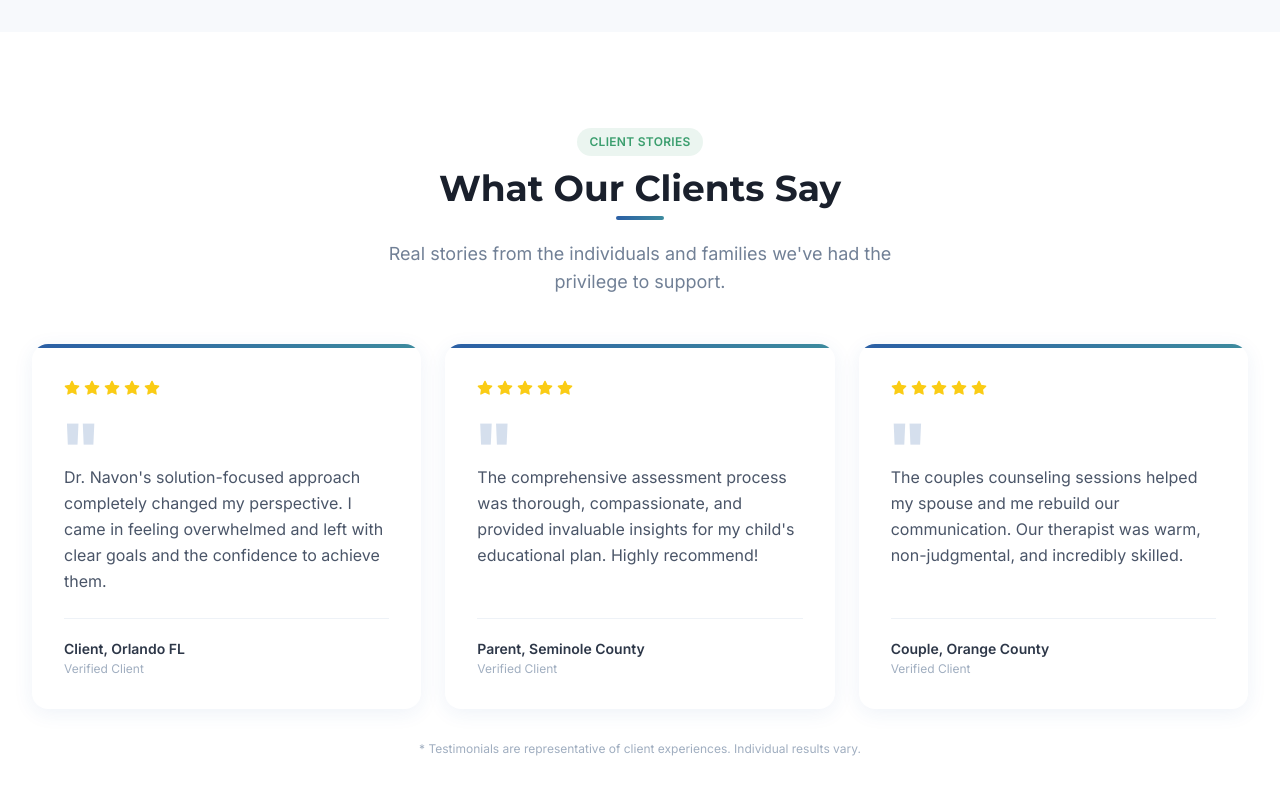
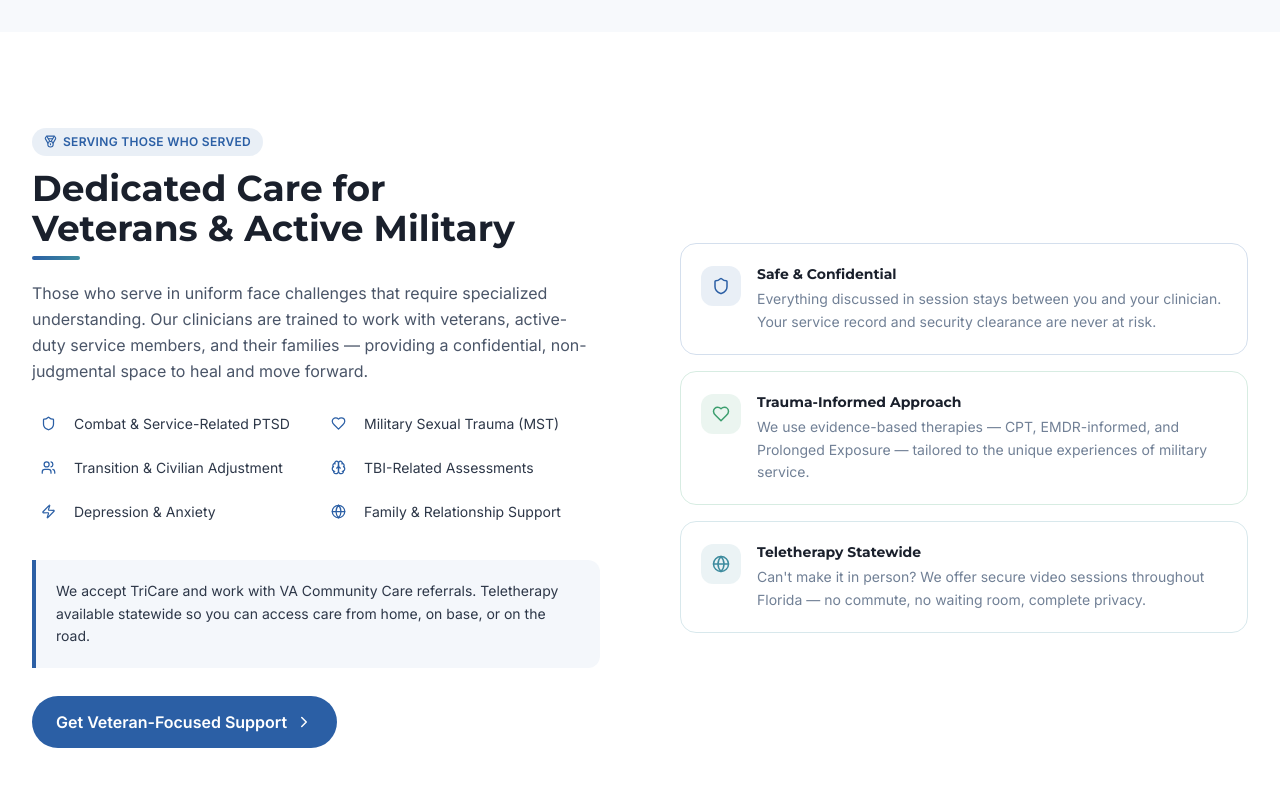
Before and after one commit to shopneckmassager37-cpu/eqcounselingtesting, a Next.js app: page / in a window 1280 px wide. Shown: the part 4340-5140 px from the top of the page. Built offline with nearby package versions, Linux system fonts and the light colour scheme.

Commit message:
feat: remove "What Our Clients Say" testimonials section from homepage
https://claude.ai/code/session_01EpFX5N62iycWBSAjW8aCpV

```diff
--- a/app/page.tsx
+++ b/app/page.tsx
@@ -386,73 +386,6 @@ function WhyUsSection() {
             </div>
           ))}
         </div>
-      </div>
-    </section>
-  )
-}
-
-// ─── Testimonials ─────────────────────────────────────────────────────────────
-
-const testimonials = [
-  {
-    text: 'Dr. Navon\'s solution-focused approach completely changed my perspective. I came in feeling overwhelmed and left with clear goals and the confidence to achieve them.',
-    name: 'Client, Orlando FL',
-    stars: 5,
-  },
-  {
-    text: 'The comprehensive assessment process was thorough, compassionate, and provided invaluable insights for my child\'s educational plan. Highly recommend!',
-    name: 'Parent, Seminole County',
-    stars: 5,
-  },
-  {
-    text: 'The couples counseling sessions helped my spouse and me rebuild our communication. Our therapist was warm, non-judgmental, and incredibly skilled.',
-    name: 'Couple, Orange County',
-    stars: 5,
-  },
-]
-
-function TestimonialsSection() {
-  return (
-    <section className="section-padding bg-white" aria-labelledby="testimonials-heading">
-      <div className="container-custom">
-        <div className="text-center mb-12 reveal">
-          <span className="badge bg-secondary/10 text-secondary mb-3">Client Stories</span>
-          <h2 id="testimonials-heading" className="section-title mb-0">
-            What Our Clients Say
-          </h2>
-          <span className="accent-bar" />
-          <p className="section-subtitle max-w-xl mx-auto">
-            Real stories from the individuals and families we've had the privilege to support.
-          </p>
-        </div>
-
-        <div className="grid md:grid-cols-3 gap-6">
-          {testimonials.map((t, i) => (
-            <div key={i} className="card p-8 flex flex-col reveal relative overflow-hidden" style={{ transitionDelay: `${i * 120}ms` }}>
-              {/* Top gradient strip */}
-              <div className="absolute top-0 left-0 right-0 h-1 bg-gradient-to-r from-primary to-teal" />
-              {/* Stars */}
-              <div className="flex gap-1 mb-4 mt-1">
-                {Array.from({ length: t.stars }).map((_, j) => (
-                  <Star key={j} size={16} fill="currentColor" className="text-yellow-400" />
-                ))}
-              </div>
-              {/* Quote mark */}
-              <span className="text-primary/20 font-heading text-7xl font-extrabold leading-none mb-1" aria-hidden="true">
-                "
-              </span>
-              <p className="text-neutral-600 leading-relaxed flex-1 -mt-6">{t.text}</p>
-              <div className="mt-6 pt-5 border-t border-neutral-100">
-                <p className="font-semibold text-neutral-700 text-sm">{t.name}</p>
-                <p className="text-neutral-400 text-xs mt-0.5">Verified Client</p>
-              </div>
-            </div>
-          ))}
-        </div>
-
-        <p className="text-center text-neutral-400 text-xs mt-8">
-          * Testimonials are representative of client experiences. Individual results vary.
-        </p>
       </div>
     </section>
   )
@@ -862,7 +795,6 @@ export default function HomePage() {
       <AboutSection />
       <WhyUsSection />
       <GoogleReviewsSection />
-      <TestimonialsSection />
       <VeteransSection />
       <HomepageContactSection />
       <LocationsSection />
```
